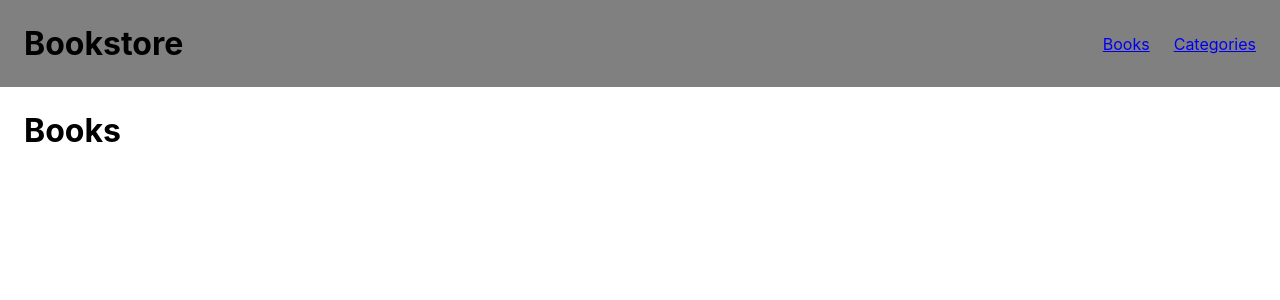
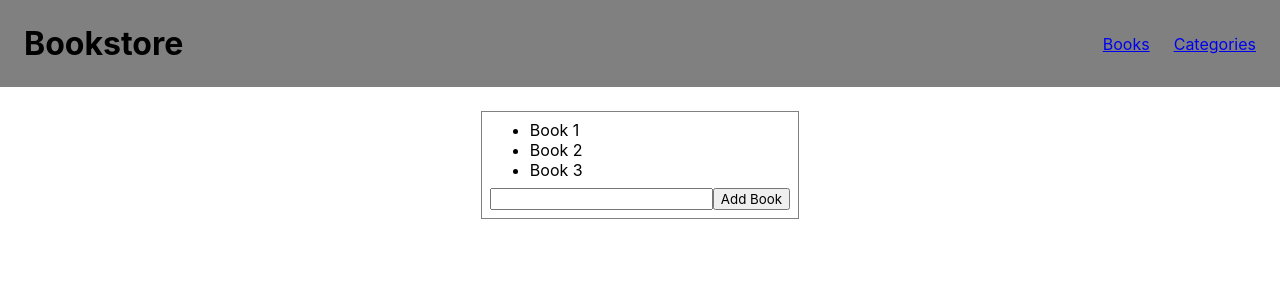
Before and after one commit to piero-vic/bookstore, a React (Create React App) app: page / in a window 1280 px wide. Shown: the top 300 px of the page. Built offline with nearby package versions, Linux system fonts and the light colour scheme.

Commit message:
Add placeholder list

```diff
--- a/src/App.css
+++ b/src/App.css
@@ -1,3 +1,5 @@
 main {
   padding: 3vh;
+  display: flex;
+  justify-content: center;
 }
--- a/src/App.js
+++ b/src/App.js
@@ -4,6 +4,7 @@ import {
   Route,
 } from 'react-router-dom';
 import Header from './components/Header';
+import BooksList from './components/BooksList';
 import './App.css';
 
 function App() {
@@ -15,7 +16,7 @@ function App() {
           <Route
             path="/"
             element={(
-              <h1>Books</h1>
+              <BooksList />
             )}
           />
           <Route
--- /dev/null
+++ b/src/components/BooksList.js
@@ -0,0 +1,19 @@
+import styles from './BooksList.module.css';
+
+function BooksList() {
+  return (
+    <div className={styles.container}>
+      <ul>
+        <li>Book 1</li>
+        <li>Book 2</li>
+        <li>Book 3</li>
+      </ul>
+      <form action="">
+        <input type="text" name="" id="" />
+        <button type="button">Add Book</button>
+      </form>
+    </div>
+  );
+}
+
+export default BooksList;
--- /dev/null
+++ b/src/components/BooksList.module.css
@@ -0,0 +1,8 @@
+.container {
+  padding: 1vh;
+  display: flex;
+  flex-direction: column;
+  gap: 1vh;
+  border: 1px solid gray;
+  max-width: 80%;
+}
```
